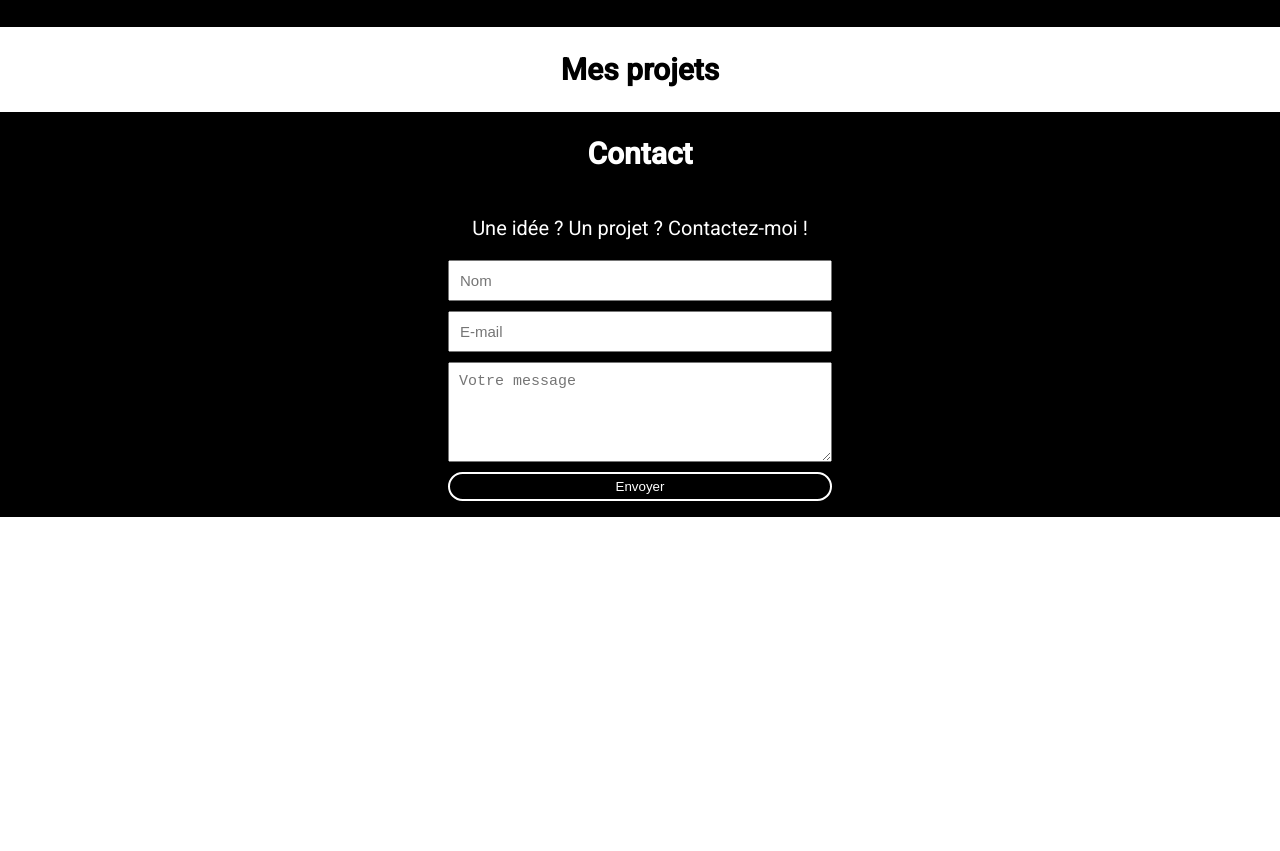
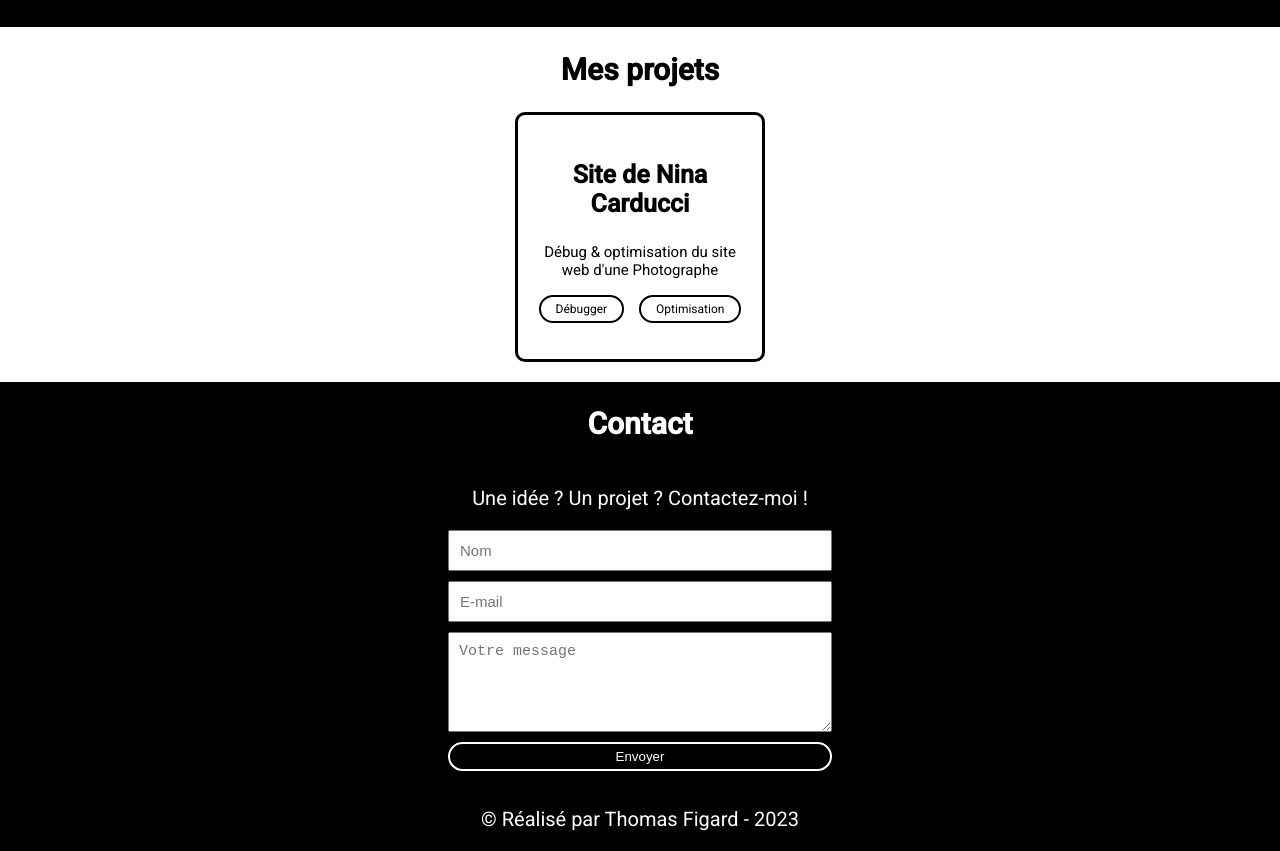
Before and after one commit to ThomasFgd/portfolio, a plain HTML site: page index.html in a window 1280 px wide. Shown: the part 899-1750 px from the top of the page. Before the commit the page ends 1416 px from the top, so only its background shows below. Drawn offline with nearby package versions, Linux system fonts and the light colour scheme.

Commit message:
Ajout 1er Projet et Form contact ok

```diff
--- a/css/styles.css
+++ b/css/styles.css
@@ -150,15 +150,52 @@ li:hover {
 .icon-placement {
     width: 80px;
     height: 80px;
-    /* position : absolute;
-    top:-50px;
-    left: 150px;
-    background-color: #000000; */
 }
+
+/* CSS de la section projet */
 
 #projets {
     background-color: #ffffff;
+    padding-bottom: 20px;
 }
+
+.proj-link {
+    display: inline-block;
+    text-decoration: none;
+    color: #000;
+}
+
+.proj-link:hover .card-proj {
+    transform: scale(1.05);
+}
+
+.card-proj {
+    display: flex;
+    flex-direction: column;
+    justify-content: center;
+    align-items: center;
+    width: 250px;
+    height: 250px;
+    border: #000000 3px solid;
+    border-radius: 10px;
+    transition: transform 0.2s ease;
+}
+
+.card-proj p{
+    font-size: 15px ;
+    text-align: center;
+}
+
+.card-proj li {
+    list-style-type : none;
+    font-size: 12px;
+    padding: 5px 15px;
+    text-align: center;
+    border: #000000 2px solid;
+    border-radius: 15px;
+}
+
+/* CSS de la section contact */
 
 #contact {
     display: flex;
--- a/index.html
+++ b/index.html
@@ -72,12 +72,28 @@
 
         <section id="projets">
             <h2>Mes projets</h2>
+            <div class="row">
+                <a href="https://thomasfgd.github.io/projet5/" class="proj-link">
+                    <div class="card-proj">
+                        <div class="text-comp">
+                            <h3>Site de Nina Carducci</h3>
+                            <p>Débug & optimisation du site web d'une Photographe</p>
+                            <ul>
+                                <li>Débugger</li>
+                                <li>Optimisation</li>
+                            </ul>
+                        </div>
+                    </div>
+                </a>
+            </div>
+
+
         </section>
 
         <section id="contact">
             <h2>Contact</h2>
             <p>Une idée ? Un projet ? Contactez-moi !</p>
-            <form action="" method="POST">
+            <form action="https://formspree.io/f/xgejvaqz" method="POST">
                 <div class="form-mep">
                   <label for="nom"></label>
                   <input type="text" id="nom" name="nom" placeholder="Nom" required>
@@ -90,8 +106,9 @@
                   <label for="message"></label>
                   <textarea id="message" name="message" placeholder="Votre message" required></textarea>
                 </div>
-                <button type="submit" class="submit-form">Envoyer</button>
-              </form>
+                <button id="btn" type="submit" class="submit-form">Envoyer</button>
+            </form>
+            <p> © Réalisé par Thomas Figard - 2023</p>
         </section>
     </main>
 </body>
```
Also changed, not shown: main.js (line endings or trailing spaces).
